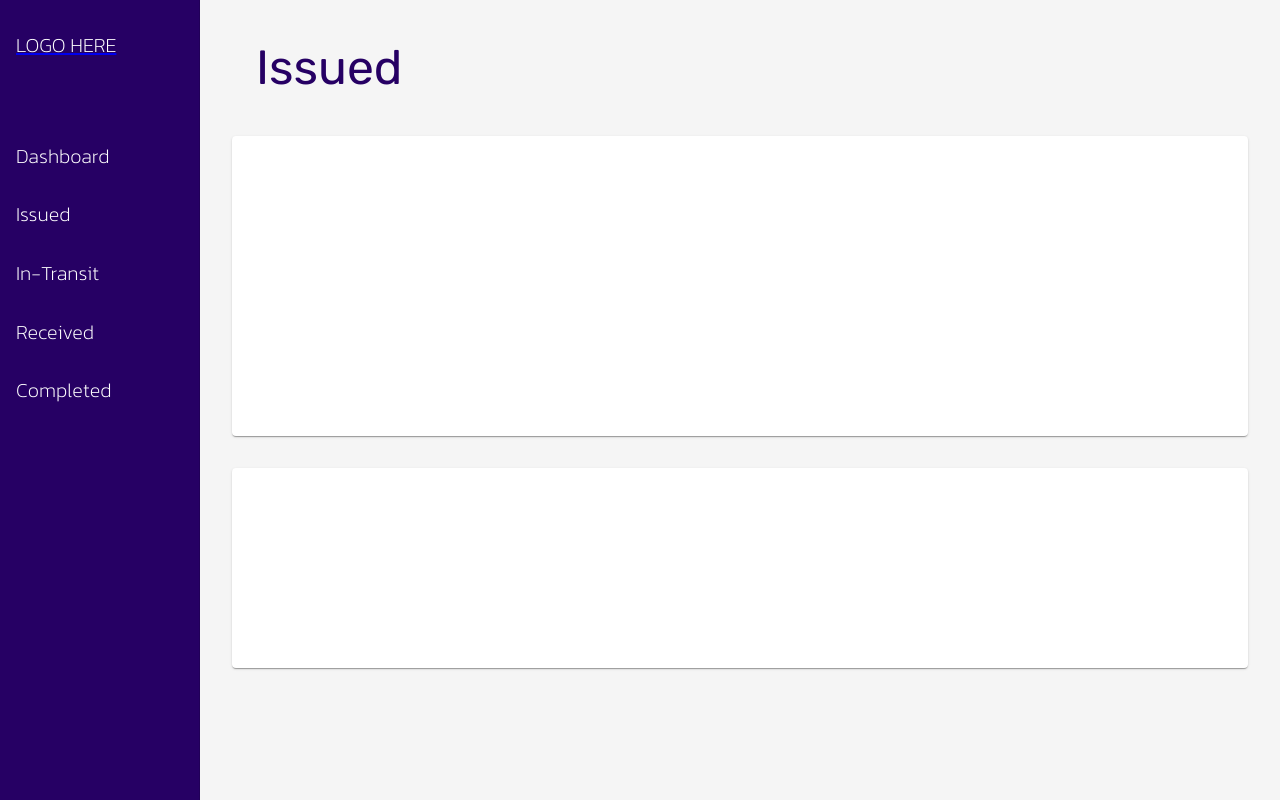
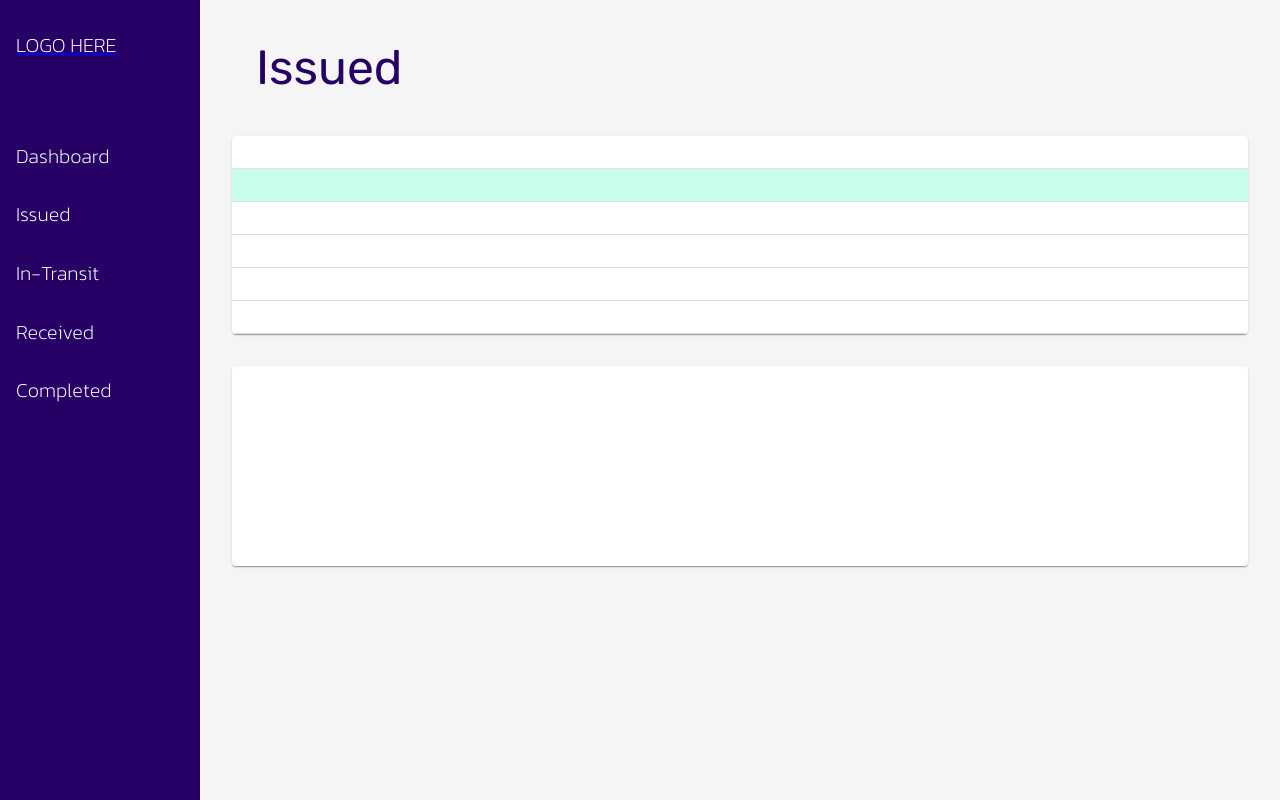
Before and after one commit to Rahik-Sikder/b2bfintech, a React (Create React App) app in the folder b2bfintechs24/: page /issued in a window 1280 px wide. Built offline with nearby package versions, Linux system fonts and the light colour scheme.

Commit message:
Adding my files

```diff
--- a/b2bfintechs24/src/components/StyledTable.js
+++ b/b2bfintechs24/src/components/StyledTable.js
@@ -1,24 +1,34 @@
 import React from "react";
+import { Box, Table, TableBody, TableCell, TableContainer, TableHead, TableRow, Paper } from "@mui/material";
 
-import {
-  Box,
-} from "@mui/material";
+const StyledTable = ({ numRows, numColumns }) => {
+  // Generate an array with numbers from 1 to numRows for creating empty rows
+  const rowsArray = Array.from({ length: numRows }, (_, index) => index + 1);
 
-/*
-This MUI component is useful
-https://mui.com/material-ui/react-table/
-
-Style this and try to make a generic form that can be reused
-across multiple pages
-
-*/
-
-const StyledTable = ({ children, rows, columns }) => {
- return(
-    <Box>
-        table
-    </Box>
- )
-}
+  return (
+    <TableContainer component={Paper}>
+      <Table>
+        <TableHead>
+          <TableRow>
+            {/* Generate table header cells based on the number of columns */}
+            {Array.from({ length: numColumns }, (_, index) => (
+              <TableCell key={index}></TableCell>
+            ))}
+          </TableRow>
+        </TableHead>
+        <TableBody>
+          {rowsArray.map((rowNumber) => (
+            <TableRow key={rowNumber} style={{ backgroundColor: rowNumber === 1 ? "#C8FFEB" : "inherit" }}>
+              {/* Generate empty cells based on the number of columns */}
+              {Array.from({ length: numColumns }, (_, index) => (
+                <TableCell key={index}></TableCell>
+              ))}
+            </TableRow>
+          ))}
+        </TableBody>
+      </Table>
+    </TableContainer>
+  );
+};
 
 export default StyledTable;
--- a/b2bfintechs24/src/pages/Issued.js
+++ b/b2bfintechs24/src/pages/Issued.js
@@ -1,9 +1,8 @@
 import React from "react";
-
-import { Grid, Typography, Container, Button, Stack } from "@mui/material";
-
+import { Typography, Container, Stack } from "@mui/material";
 import PageContainer from "../components/PageContainer";
 import SimplePaper from "../components/SimplePaper";
+import StyledTable from "../components/StyledTable";
 
 const Issued = () => {
   return (
@@ -14,7 +13,8 @@ const Issued = () => {
         </Typography>
       </Container>
       <Stack spacing={4} marginTop={5}>
-        <SimplePaper height={300} />
+        {/* pass in parameters for rows and columns */}
+        <StyledTable numRows={5} numColumns={3} />
         <SimplePaper height={200} />
       </Stack>
     </PageContainer>
```
